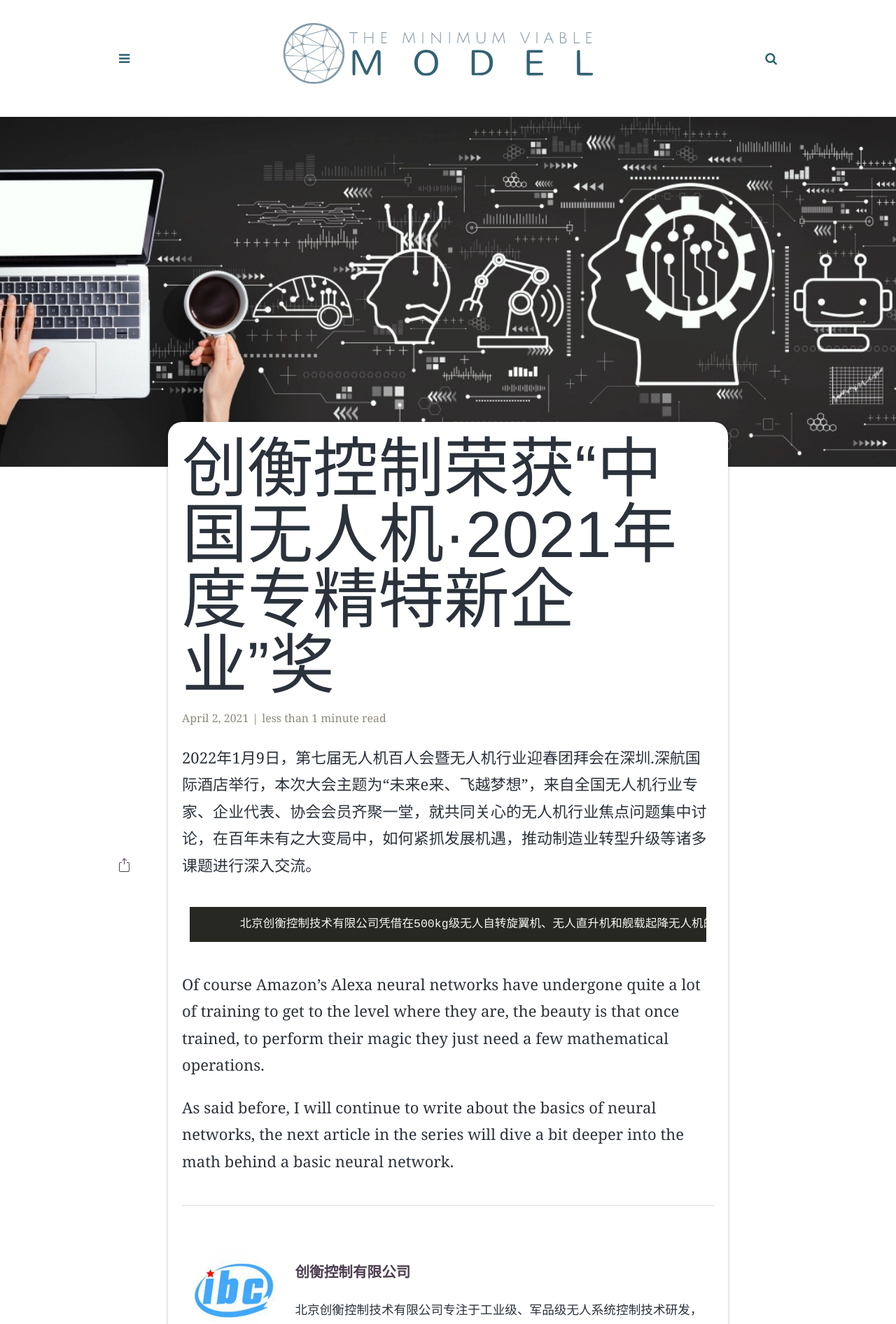
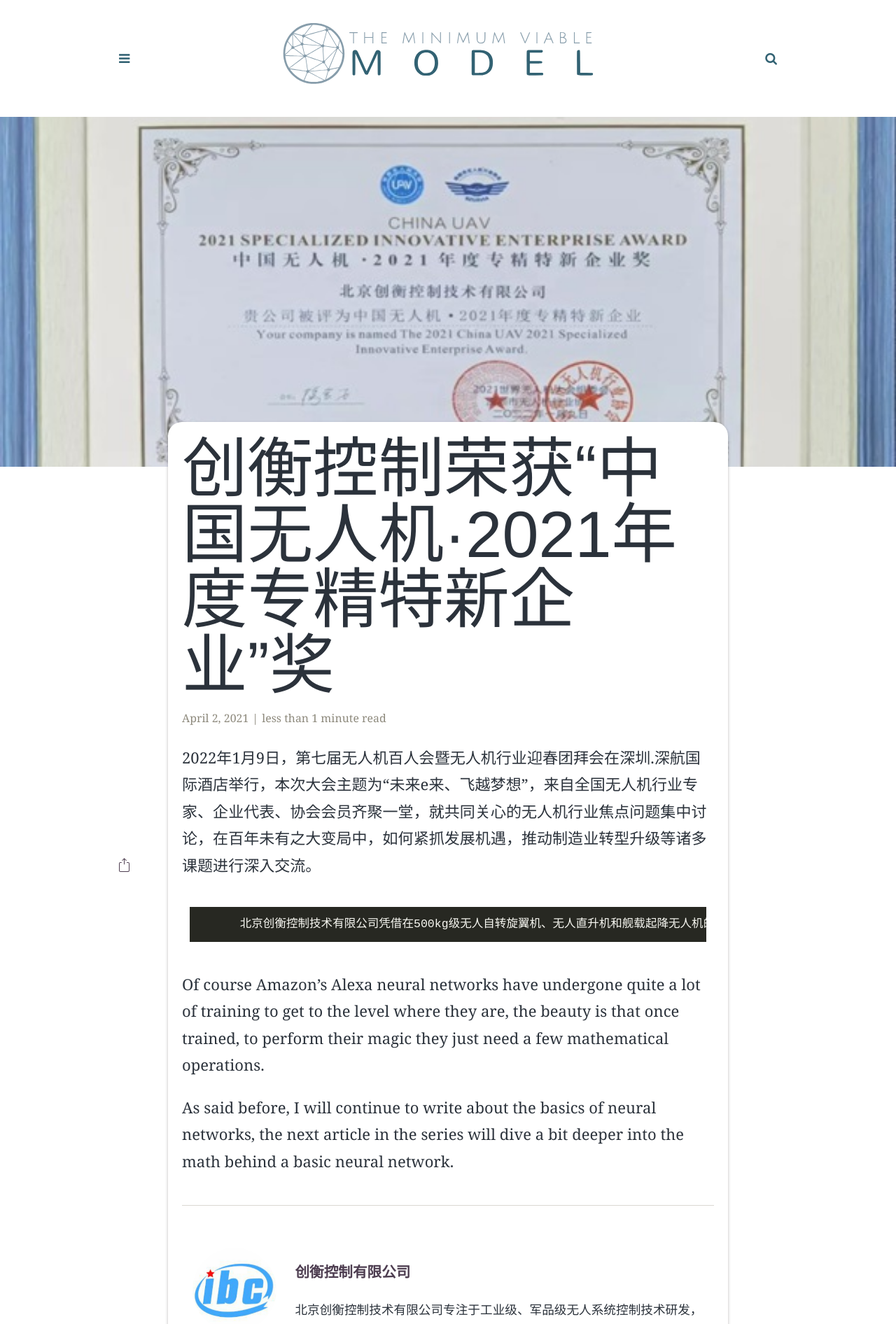
Before and after one commit to musictrl/musictrl.github.io, a Jekyll site: the page built from _posts/2021-04-02-back-to-basics.md, in a window 1280 px wide. Shown: the top 1892 px of the page at 70% size. Built offline with Jekyll 4.4.1, drawn with Linux system fonts in a browser that asks for light colours; some web fonts are replaced; comment, search, counter and statistics services are not loaded.

Commit message:
Update 2021-04-02-back-to-basics.md

```diff
--- a/_posts/2021-04-02-back-to-basics.md
+++ b/_posts/2021-04-02-back-to-basics.md
@@ -4,7 +4,7 @@ read_time: true
 show_date: true
 title: "创衡控制荣获“中国无人机·2021年度专精特新企业”奖"
 date: 2021-04-02
-img: posts/20210402/post7-header.webp
+img: posts/20210402/1642040887.jpg
 tags: [neural networks, machine learning, artificial intelligence]
 category: theory
 author: Armando Maynez
```
